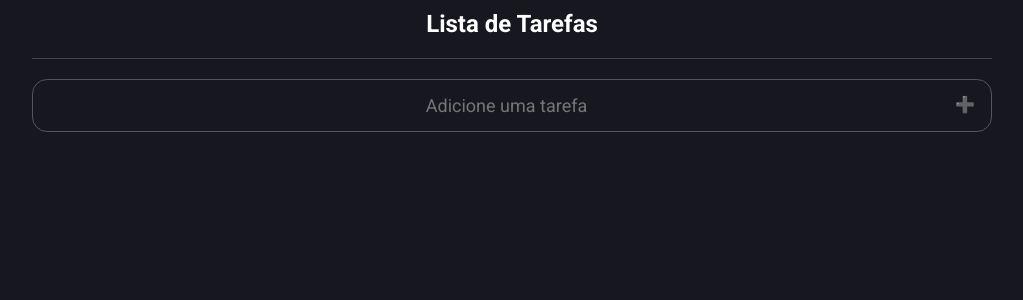
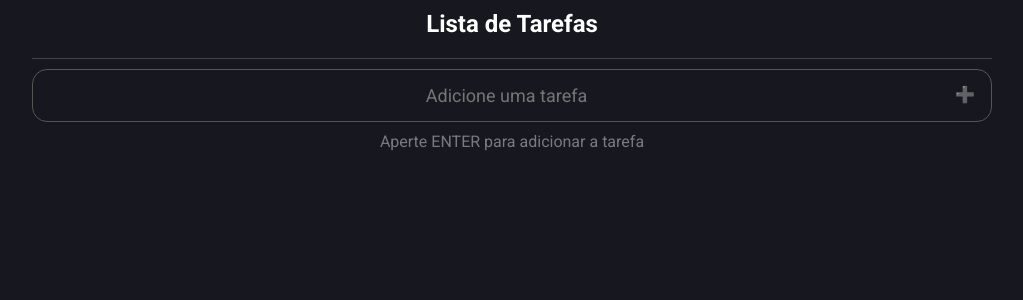
Before and after one commit to Doug-Fernando/todo-list, a React (Create React App) app: page / in a window 1280 px wide. Shown: the top 300 px of the page, without its empty margins (128-1151 px from the left). Built offline with nearby package versions, Linux system fonts and the light colour scheme.

Commit message:
Adiciona texto informaando a tecla para adicionar a tarefa

```diff
--- a/src/App.style.ts
+++ b/src/App.style.ts
@@ -18,3 +18,10 @@ export const Header = styled.h1`
   border-bottom: 1px solid #444;
   padding-bottom: 20px;
 `;
+
+export const Info = styled.p`
+  font-size: 16px;
+  text-align: center;
+  margin-top: 0;
+  margin-bottom: 10px;
+`;
--- a/src/App.tsx
+++ b/src/App.tsx
@@ -43,6 +43,7 @@ const App = () => {
           Lista de Tarefas
         </AppStyle.Header>
         <AddTask onEnter={handleAddTask} />
+        <AppStyle.Info> Aperte ENTER para adicionar a tarefa</AppStyle.Info>
         {
           list.map((item) => (<ListItem key={item.id} item={item} handleDone={handleDone} />))
         }
--- a/src/components/AddTask/style.ts
+++ b/src/components/AddTask/style.ts
@@ -6,7 +6,7 @@ export default styled.div`
   border: 1px solid #555;
   border-radius: 15px;
   padding: 15px;
-  margin: 20px 0;
+  margin: 10px 0;
 
   div {
     width: 21px;
```
